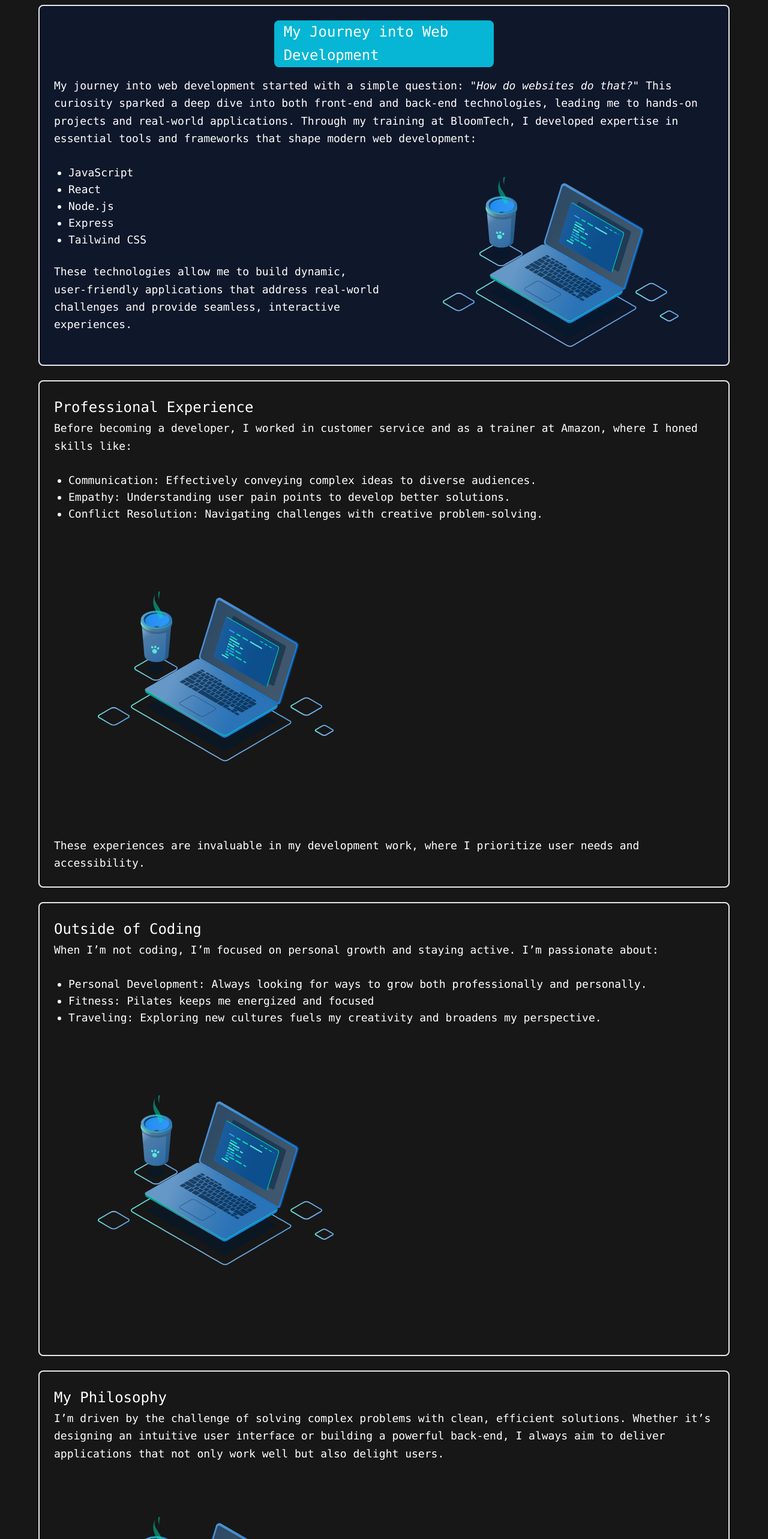
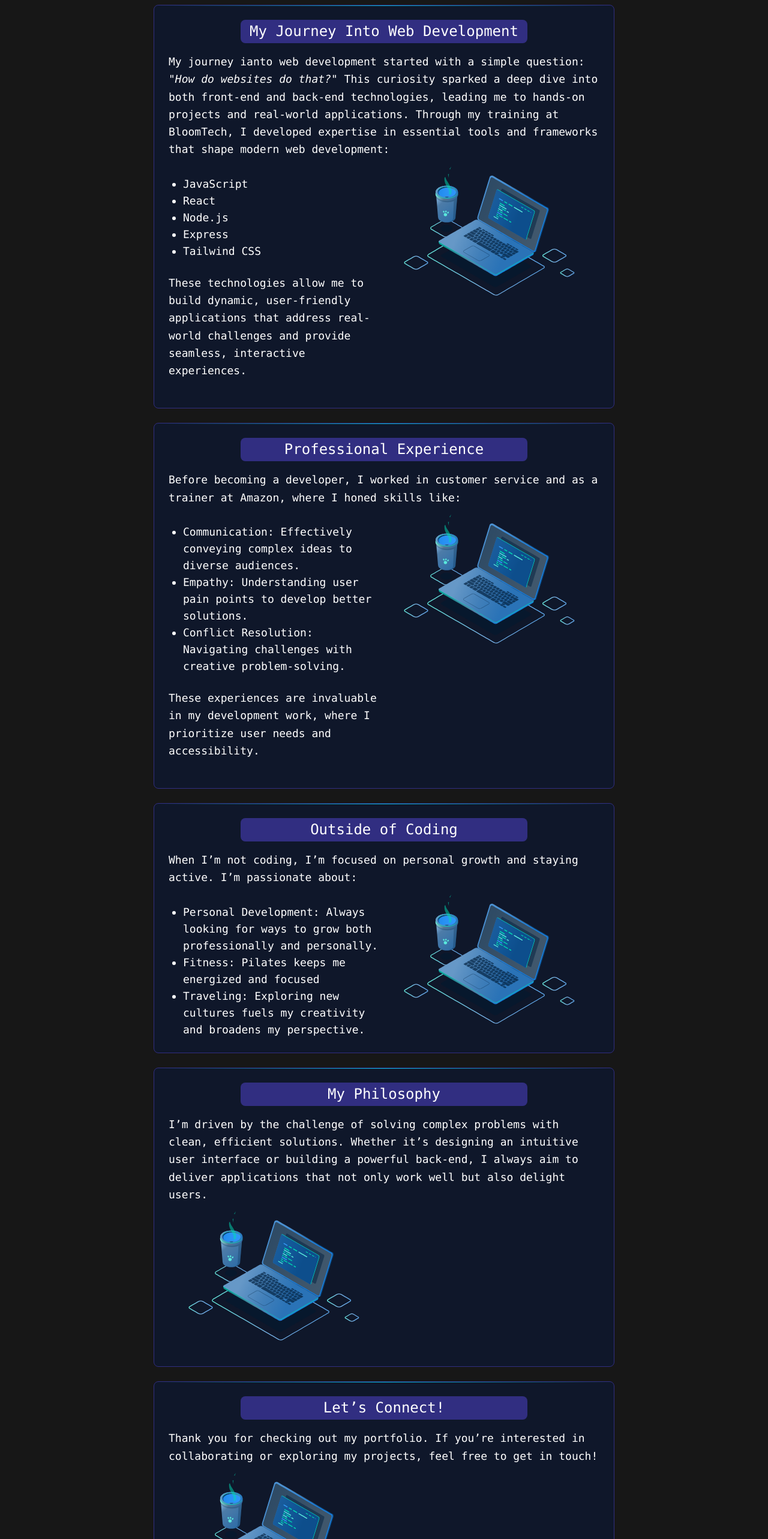
Before and after one commit to FarhanaUK/Portfolio, a React (Vite) app in the folder portfolio/: page /about in a window 1280 px wide. Shown: the part 220-2786 px from the top of the page at 60% size. Built offline with nearby package versions, Linux system fonts and the light colour scheme.

Commit message:
gradient border style added

```diff
--- a/portfolio/src/pages/About.jsx
+++ b/portfolio/src/pages/About.jsx
@@ -3,14 +3,15 @@ import Lottie from "lottie-react";
 
 function About() {
   return (
-    <div className="mb-6 text-lg leading-relaxed flex justify-center md:flex-row text-white p-12 mx-4 mt-28">
-      <section className="md:w-3/2 space-y-6">
-        <div className="flex flex-col items-center border-2 border-solid rounded-lg bg-slate-900 p-6">
-          <h1 className="flex justify-center text-2xl leading-relaxed mb-4 bg-cyan-500 w-1/3 rounded-lg px-4">
-            My Journey into Web Development
+    <div className="mb-6 text-lg leading-relaxed flex justify-center md:flex-row text-white p-6 md:p-12 mx-4 mt-28">
+      <section className="md:w-2/3 space-y-6">
+        <div className="flex flex-col items-center border border-indigo-900 rounded-lg bg-slate-900 p-6 relative">
+        <div className="absolute top-0 left-0 w-full h-[1px] bg-gradient-to-r from-transparent via-cyan-500 to-transparent"></div>
+          <h1 className="flex justify-center text-2xl leading-relaxed mb-4 bg-indigo-900 w-full md:w-2/3 rounded-lg">
+            My Journey Into Web Development
           </h1>
           <p>
-            My journey into web development started with a simple question:{" "}
+            My journey ianto web development started with a simple question:{" "}
             <span className="italic">"How do websites do that?" </span>
             This curiosity sparked a deep dive into both front-end and back-end
             technologies, leading me to hands-on projects and real-world
@@ -20,9 +21,7 @@ function About() {
           </p>
 
           <br />
-          <div className="flex w-full md:flex-row items-start justify-between">
-
-
+          <div className="flex flex-col md:flex-row w-full items-start justify-between">
             <div className="w-full md:w-1/2">
               <ul className="list-disc pl-6 text-lg">
                 <li>JavaScript</li>
@@ -38,27 +37,34 @@ function About() {
               </p>
             </div>
 
-
-    <div className="w-full md:w-1/2 flex justify-end items-start mt-[-70px] mb-[-70px]">
+            <div className="w-full md:w-1/2 flex justify-end items-start md:mt-[-70px] md:mb-[-70px]">
               <Lottie
                 animationData={laptop}
-        style={{ width: "100%", maxWidth: "500px", height: "auto", maxHeight: "450px" }}
+                style={{
+                  width: "100%",
+                  maxWidth: "500px",
+                  height: "auto",
+                  maxHeight: "450px",
+                }}
               />
             </div>
-
           </div>
         </div>
 
-        <div className="border-2 border-solid rounded-lg p-6">
-          <h1 className="text-2xl leading-relaxed">Professional Experience</h1>
+        <div className="flex flex-col items-center border border-indigo-900 rounded-lg bg-slate-900 p-6 relative">
+        <div className="absolute top-0 left-0 w-full h-[1px] bg-gradient-to-r from-transparent via-cyan-500 to-transparent"></div>
+          <h1 className="flex justify-center text-2xl leading-relaxed mb-4 bg-indigo-900 w-full md:w-2/3 rounded-lg">
+            Professional Experience
+          </h1>
           <p>
             Before becoming a developer, I worked in customer service and as a
             trainer at Amazon, where I honed skills like:
           </p>
 
           <br />
-
-          <ul className="list-disc pl-6 mb-6 text-lg">
+          <div className="flex flex-col md:flex-row w-full items-start justify-between">
+            <div className="w-full md:w-1/2">
+              <ul className="list-disc pl-6 text-lg">
                 <li>
                   Communication: Effectively conveying complex ideas to diverse
                   audiences.
@@ -72,73 +78,118 @@ function About() {
                   problem-solving.
                 </li>
               </ul>
-          <div className="flex justify-center items-center md:w-1/2 mt-8 md:mt-0">
-            <Lottie
-              animationData={laptop}
-              style={{ width: "100%", maxWidth: "500px", height: "auto" }}
-            />
-          </div>
-
-          <p>
+              <p className="my-6">
                 These experiences are invaluable in my development work, where I
                 prioritize user needs and accessibility.
               </p>
             </div>
-        <div className="border-2 border-solid rounded-lg p-6">
-          <h1 className="text-2xl leading-relaxed">Outside of Coding</h1>
+
+            <div className="w-full md:w-1/2 flex justify-end items-start md:mt-[-70px] md:mb-[-70px]">
+              <Lottie
+                animationData={laptop}
+                style={{
+                  width: "100%",
+                  maxWidth: "500px",
+                  height: "auto",
+                  maxHeight: "450px",
+                }}
+              />
+            </div>
+          </div>
+        </div>
+
+        <div className="flex flex-col items-center border border-indigo-900 rounded-lg bg-slate-900 p-6 relative">
+        <div className="absolute top-0 left-0 w-full h-[1px] bg-gradient-to-r from-transparent via-cyan-500 to-transparent"></div>
+          <h1 className="flex justify-center text-2xl leading-relaxed mb-4 bg-indigo-900 w-full md:w-2/3 rounded-lg">
+            Outside of Coding
+          </h1>
           <p>
           When I’m not coding, I’m focused on personal growth and staying
             active. I’m passionate about:
+
           </p>
 
           <br />
-
-          <ul className="list-disc pl-6 mb-6 text-lg">
+          <div className="flex flex-col md:flex-row w-full items-start justify-between">
+            <div className="w-full md:w-1/2">
+              <ul className="list-disc pl-6 text-lg">
                 <li>
                   Personal Development: Always looking for ways to grow both
                   professionally and personally.
                 </li>
                 <li>Fitness: Pilates keeps me energized and focused</li>
                 <li>
-              Traveling: Exploring new cultures fuels my creativity and broadens
-              my perspective.
+                  Traveling: Exploring new cultures fuels my creativity and
+                  broadens my perspective.
                 </li>
               </ul>
-          <div className="flex justify-center items-center md:w-1/2 mt-8 md:mt-0">
+            </div>
+
+            <div className="w-full md:w-1/2 flex justify-end items-start md:mt-[-70px] md:mb-[-70px]">
               <Lottie
                 animationData={laptop}
-              style={{ width: "100%", maxWidth: "500px", height: "auto" }}
+                style={{
+                  width: "100%",
+                  maxWidth: "500px",
+                  height: "auto",
+                  maxHeight: "450px",
+                }}
               />
             </div>
           </div>
+        </div>
 
-        <div className="border-2 border-solid rounded-lg p-6">
-          <h1 className="text-2xl leading-relaxed">My Philosophy</h1>
+        <div className="flex flex-col items-center border border-indigo-900 rounded-lg bg-slate-900 p-6 relative">
+        <div className="absolute top-0 left-0 w-full h-[1px] bg-gradient-to-r from-transparent via-cyan-500 to-transparent"></div>
+        <h1 className="flex justify-center text-2xl leading-relaxed mb-4 bg-indigo-900 w-full md:w-2/3 rounded-lg">
+            My Philosophy
+          </h1>
           <p>
             I’m driven by the challenge of solving complex problems with clean,
             efficient solutions. Whether it’s designing an intuitive user
             interface or building a powerful back-end, I always aim to deliver
             applications that not only work well but also delight users.
           </p>
-          <div className="flex justify-center items-center md:w-1/2 mt-8 md:mt-0">
+
+          <br />
+          <div className="flex w-full md:flex-row items-start justify-between">
+          <div className="w-full md:w-1/2 flex justify-end items-start md:mt-[-70px] md:mb-[-70px]">
               <Lottie
                 animationData={laptop}
-              style={{ width: "100%", maxWidth: "500px", height: "auto" }}
+                style={{
+                  width: "100%",
+                  maxWidth: "500px",
+                  height: "auto",
+                  maxHeight: "450px",
+                }}
               />
             </div>
           </div>
+        </div>
 
-        <div className="border-2 border-solid rounded-lg p-6">
-          <h1 className="text-2xl leading-relaxed">Let’s Connect!</h1>
+        <div className="flex flex-col items-center border border-indigo-900 rounded-lg bg-slate-900 p-6 relative">
+        <div className="absolute top-0 left-0 w-full h-[1px] bg-gradient-to-r from-transparent via-cyan-500 to-transparent"></div>
+        <h1 className="flex justify-center text-2xl leading-relaxed mb-4 bg-indigo-900 w-full md:w-2/3 rounded-lg">
+            Let’s Connect!
+          </h1>
           <p>
             Thank you for checking out my portfolio. If you’re interested in
             collaborating or exploring my projects, feel free to get in touch!
           </p>
-          <div className="flex justify-center items-center md:w-1/2 mt-8 md:mt-0">
+
+          <br />
+          <div className="flex w-full md:flex-row items-start justify-between">
+          <div className="w-full md:w-1/2 flex justify-end items-start md:mt-[-70px] md:mb-[-70px]">
               <Lottie
                 animationData={laptop}
-              style={{ width: "100%", maxWidth: "500px", height: "auto" }}
+                style={{
+                  width: "100%",
+                  maxWidth: "500px",
+                  height: "auto",
+                  maxHeight: "450px",
+                }}
               />
+            </div>
           </div>
         </div>
       </section>
```
Lines whose indentation alone changed are shown as unchanged.
